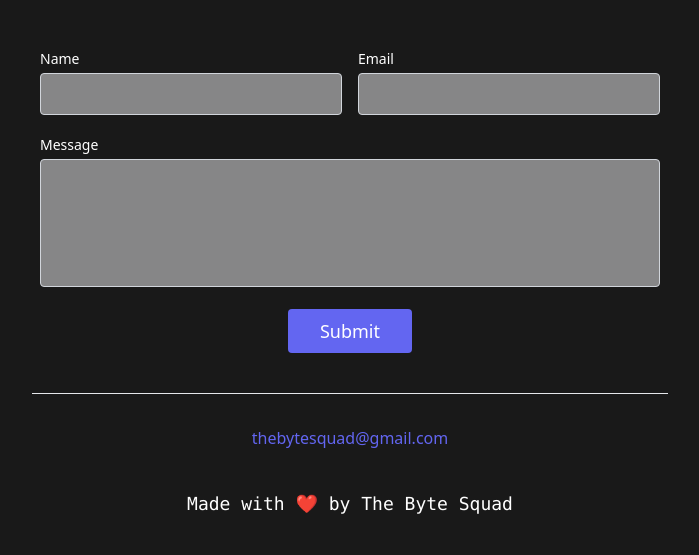
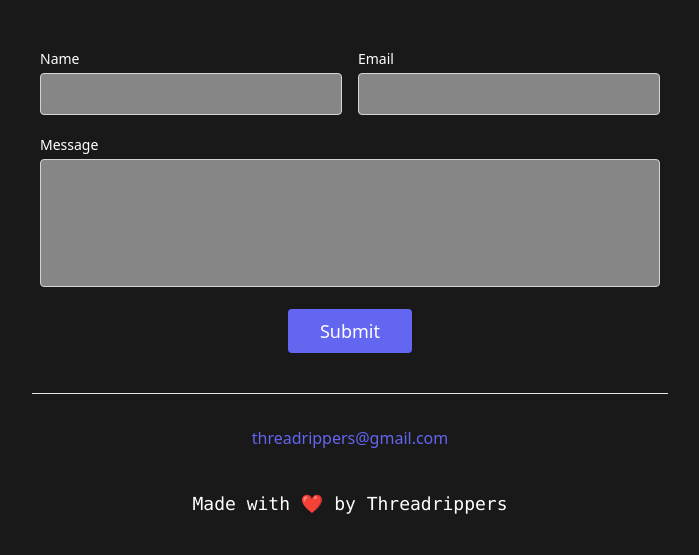
Before and after one commit to rakibul-in/MusiCo-web3conf, a website: page contact.html in a window 1280 px wide. Shown: the part 177-732 px from the top of the page, without its empty margins (290-989 px from the left). Drawn offline with nearby package versions, Linux system fonts and the light colour scheme.

Commit message:
Update contact.html

```diff
--- a/contact.html
+++ b/contact.html
@@ -46,8 +46,8 @@
                             class="flex mx-auto text-white bg-indigo-500 border-0 py-2 px-8 focus:outline-none hover:bg-indigo-600 rounded text-lg">Submit</button>
                     </div>
                     <div class="p-2 w-full pt-8 mt-8 border-t border-gray-200 text-center">
-                        <a class="text-indigo-500 cursor-pointer">thebytesquad@gmail.com</a>
-                        <p class="text-lg my-10 font-mono ">Made with ❤️ by The Byte Squad</p>
+                        <a class="text-indigo-500 cursor-pointer">threadrippers@gmail.com</a>
+                        <p class="text-lg my-10 font-mono ">Made with ❤️ by Threadrippers</p>
                         <div class="socials">
                             <a href="https://www.facebook.com/"><i
                                     class='bx bxl-facebook-circle text-3xl hover:text-gray-300'></i></a>
```
